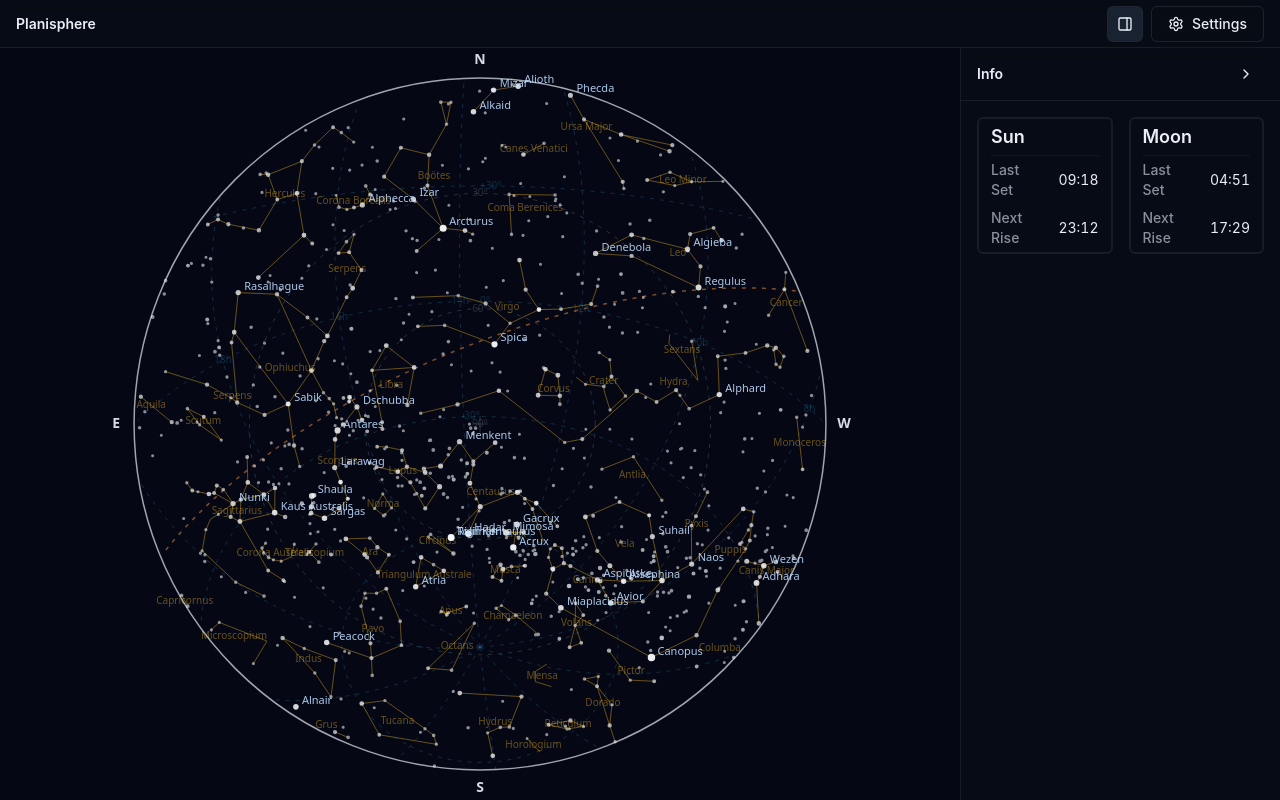
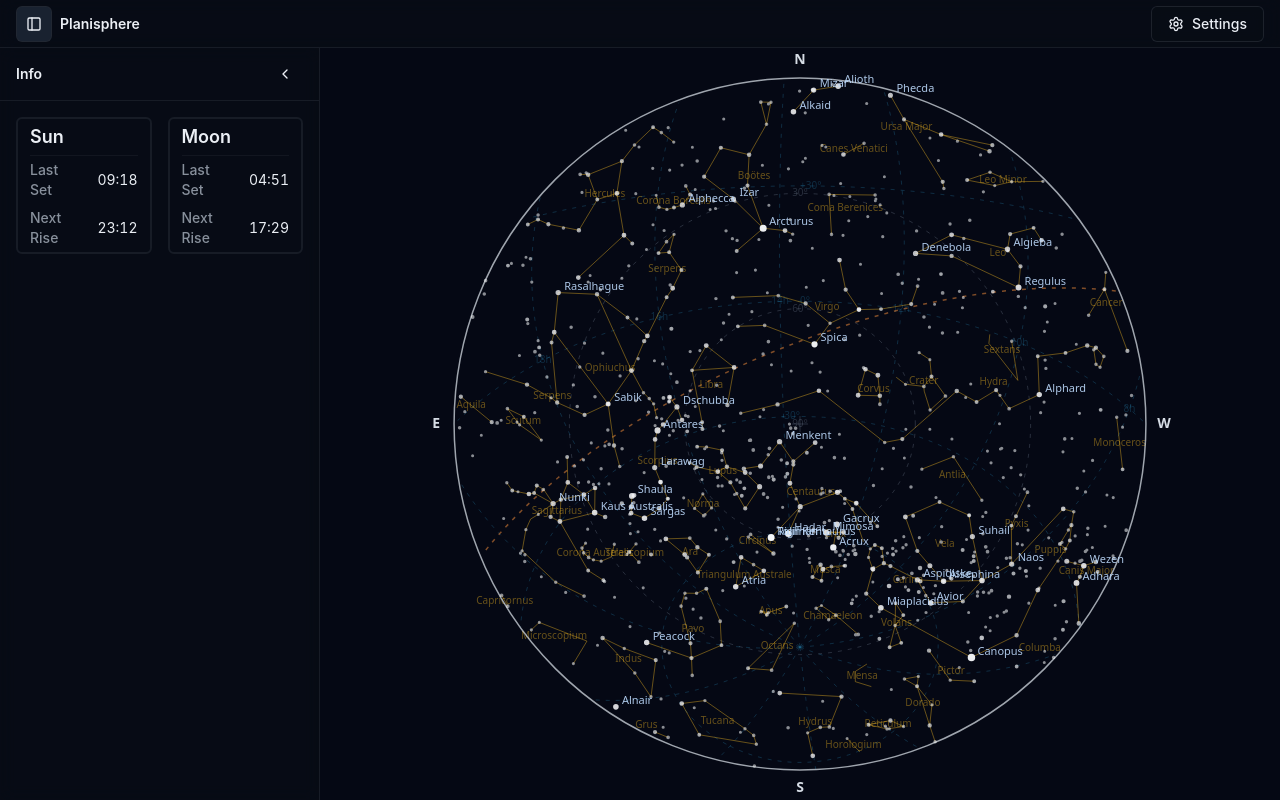
Before and after one commit to ayrea/astro, a React (Vite) app: page / in a window 1280 px wide. Built offline with nearby package versions, Linux system fonts and the light colour scheme.

Commit message:
Move info panel to left side

```diff
--- a/src/App.tsx
+++ b/src/App.tsx
@@ -23,7 +23,7 @@ function App() {
           onInfoToggle={() => setInfoOpen((open) => !open)}
         />
         <main className="flex min-h-0 flex-1 flex-col md:flex-row">
-          <div className="relative min-h-0 min-w-0 flex-1">
+          <div className="relative order-1 min-h-0 min-w-0 flex-1 md:order-2">
             <Planisphere />
           </div>
           {infoOpen && <InfoPanel onClose={() => setInfoOpen(false)} />}
--- a/src/components/InfoPanel.tsx
+++ b/src/components/InfoPanel.tsx
@@ -42,6 +42,7 @@ function buildCrossingInfoRows(crossings: CrossingsDetail) {
 
 interface InfoPanelProps {
   onClose: () => void;
+  className?: string;
 }
 
 function CrossingTable({
@@ -83,7 +84,7 @@ function CrossingTable({
   );
 }
 
-export function InfoPanel({ onClose }: InfoPanelProps) {
+export function InfoPanel({ onClose, className }: InfoPanelProps) {
   const { settings } = useSettings();
   const [now, setNow] = useState(() => new Date());
 
@@ -105,9 +106,10 @@ export function InfoPanel({ onClose }: InfoPanelProps) {
   return (
     <aside
       className={cn(
-        "flex shrink-0 flex-col border-border/60 bg-card/80 backdrop-blur",
+        "order-2 flex shrink-0 flex-col border-border/60 bg-card/80 backdrop-blur md:order-1",
         "max-h-[40dvh] w-full border-t",
-        "md:h-full md:max-h-none md:w-80 md:border-l md:border-t-0",
+        "md:h-full md:max-h-none md:w-80 md:border-r md:border-t-0",
+        className,
       )}
     >
       <div className="flex shrink-0 items-center justify-between border-b border-border/60 px-4 py-2">
@@ -118,7 +120,7 @@ export function InfoPanel({ onClose }: InfoPanelProps) {
           onClick={onClose}
           aria-label="Hide info panel"
         >
-          <ChevronDown className="h-4 w-4 md:rotate-[-90deg]" />
+          <ChevronDown className="h-4 w-4 md:rotate-90" />
         </Button>
       </div>
       <div className="min-h-0 flex-1 overflow-y-auto p-4">
--- a/src/components/Toolbar.tsx
+++ b/src/components/Toolbar.tsx
@@ -1,4 +1,4 @@
-import { PanelRight } from "lucide-react";
+import { PanelLeft } from "lucide-react";
 
 import { SettingsTrigger } from "@/components/Settings";
 import { Button } from "@/components/ui/button";
@@ -12,7 +12,6 @@ interface ToolbarProps {
 export function Toolbar({ infoOpen, onInfoToggle }: ToolbarProps) {
   return (
     <header className="relative z-30 flex h-12 shrink-0 items-center justify-between border-b border-border/60 bg-card/80 px-4 backdrop-blur">
-      <h1 className="text-sm font-semibold text-foreground">Planisphere</h1>
       <div className="flex items-center gap-2">
         <Button
           variant="outline"
@@ -25,10 +24,11 @@ export function Toolbar({ infoOpen, onInfoToggle }: ToolbarProps) {
             infoOpen && "bg-accent",
           )}
         >
-          <PanelRight className="h-4 w-4" />
+          <PanelLeft className="h-4 w-4" />
         </Button>
-        <SettingsTrigger />
+        <h1 className="text-sm font-semibold text-foreground">Planisphere</h1>
       </div>
+      <SettingsTrigger />
     </header>
   );
 }
```
